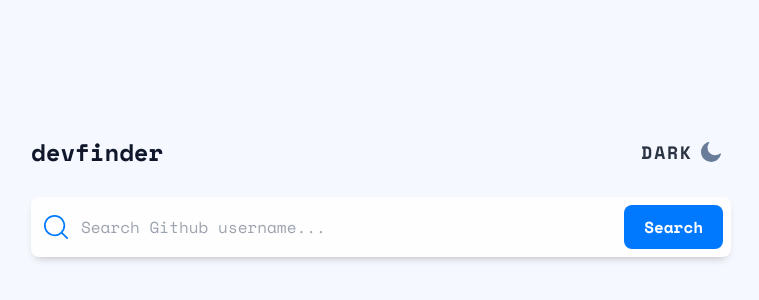
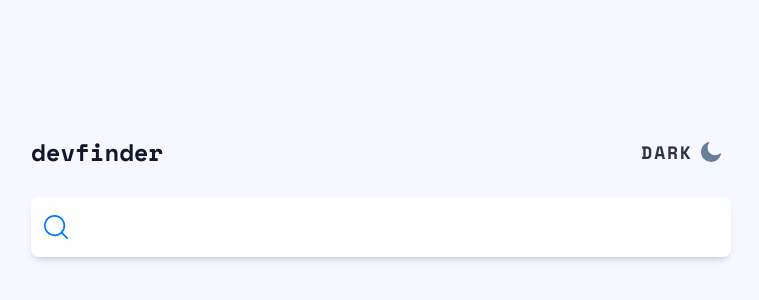
Before and after one commit to elangyudha280/github-user-search-app, a React (Vite) app: page / in a window 1280 px wide. Shown: the part 218-518 px from the top of the page, without its empty margins (259-1018 px from the left). Built offline with nearby package versions, Linux system fonts and the light colour scheme.

Commit message:
add form

```diff
--- a/src/component/container.jsx
+++ b/src/component/container.jsx
@@ -13,7 +13,8 @@ const ContainerMain = ()=>{
             {/* component input search  */}
             <section className="container-input-search mt-5 py-2 pr-2 relative w-full h-[60px] bg-github-bg-content dark:bg-github-bg-content-dark rounded-lg shadow-[0_5px_10px_-5px_rgba(0,0,0,0.3)] grid grid-cols-[auto_1fr_auto_auto] grid-rows-1 overflow-hidden ">
 
-                {/* icon search  */}
+                <form action="">
+                    {/* icon search  */}
                  <div className="icon-search w-[50px] grid place-items-center select-none h-full ">
                    <img src="./images/icon-search.svg" alt="" />
                  </div>
@@ -29,6 +30,7 @@ const ContainerMain = ()=>{
 
                 {/* BUTTON SEARCH */}
                 <button className="btn-search bg-github-btn px-5 rounded-lg ml-2 transition-all duration-300 hover:bg-github-btn-hover font-bold text-white">Search</button>
+                </form>
             </section>
         </section>
     )
```
